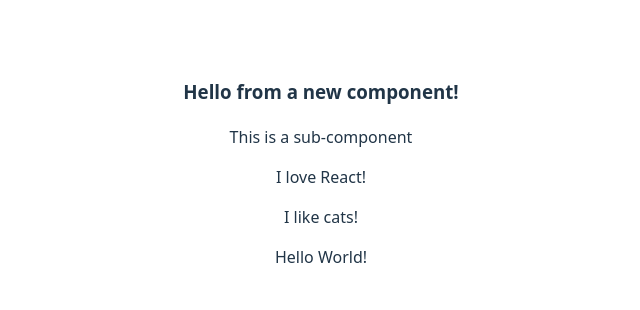
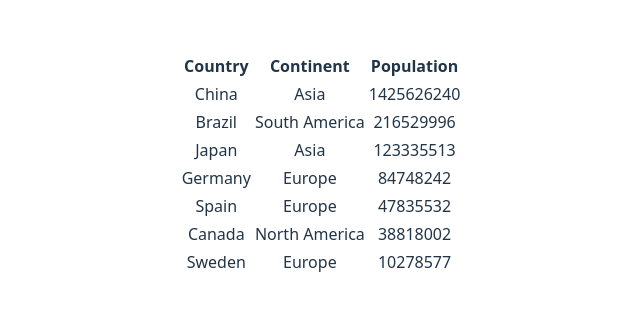
Before and after one commit to De1ora/Lektion-1, a React (Vite) app: page / in a window 1280 px wide. Shown: the part 236-546 px from the top of the page, without its empty margins (319-959 px from the left). Built offline with nearby package versions, Linux system fonts and the light colour scheme.

Commit message:
Grundläggande övningar uppgift 10

```diff
--- a/src/App.jsx
+++ b/src/App.jsx
@@ -1,89 +1,51 @@
 import './App.css'
 
-// 1. Skapa en egen komponent
-function MyComponent() {
-  return ( // Parentesen tillkommer pga radbrytning. Vanliga JS-kommentarer fungerar utanför JSX.
-    <> {/* Eftersom MyComponent nu retunerar två element, måste de wrappas som ett element med <> */}
-    <h3>Hello from a new component!</h3>
-    <SubComponent />
-  </>
-  )
-}
+// 10. Sortera och lägg in
+// Följande kod innehåller population data på några länder i en array. Gör så att data visas upp i tabellen
+// sorterad på population. Mest population går högst upp i tabellen och minst går längst ned. Det visas ett
+// hårdkodat exempel med Frankrike som ska tas bort. Raderna (i tabellen) skall komma från arrayen och skall
+// inte hårdkodas.
 
-// 2. Skapa en egen komponent
-function LoveReact() {
-  return <p>I love React!</p>
-}
+// Hints: Använd måsvingar och array-.map funktionen.
 
-// 3. Skapa en sub-komponent
-function SubComponent() {
-  return <p>This is a sub-component</p>
-}
-
-// 4. Skapa en komponent som slumpar ett tal
-function RandomNumber() {
-  const randomNumber = Math.random();
-
-  if (randomNumber > 0.5) {
-    return <p>I like dogs!</p>
-  } else if (randomNumber < 0.5) {
-    return <p>I like cats!</p>
-  } else if (randomNumber == 0.5) {
-    return <p>I like cats and dogs!</p>
+class Country {
+  constructor(name, continent, population) {
+    this.name = name;
+    this.continent = continent;
+    this.population = population;
   }
 }
 
-// 5. Fixa alla fel
-function MyErroredComponent() {
-  return <div>Hello World!</div>;
-}
+function App() {
+  const countries = [
+    new Country("Germany", "Europe", 84748242),
+    new Country("Sweden", "Europe", 10278577),
+    new Country("Japan", "Asia", 123335513),
+    new Country("China", "Asia", 1425626240),
+    new Country("Spain", "Europe", 47835532),
+    new Country("Brazil", "South America", 216529996),
+    new Country("Canada", "North America", 38818002),
+  ];
 
-// 7. Följande kod innehåller ett eller flera fel. Peka ut dem:
-
-/*
-
-const appDescription = "Welcome to my app.";
-
-function App() {
-  const appTitle = "My first app!";
   return (
-  <>
-  <h1>appTitle</h1>
-  <p>{appdescription}</p>
-  </>
+    <div>
+      <table>
+        <tr>
+          <th>Country</th>
+          <th>Continent</th>
+          <th>Population</th>
+        </tr>
+        {/* JavaScript går igenom listan med länder och frågar: Ska detta landet komma före detta? */}
+        {countries.sort((a, b) => b.population - a.population).map((country) => (
+          <tr key={country.name}>
+            <td>{country.name}</td>
+            <td>{country.continent}</td>
+            <td>{country.population}</td>
+          </tr>
+        ))}
+      </table>
+    </div>
   );
 }
 
-*/
-
-// 1. appDescription är definierad utanför App-komponenten, och är därför inte åtkomlig.
-// 2. <h1>appTitle</h1> kallar inte på variablens värde, utan skriver ut texten "appTitle".
-// 3. Utöver att appDescription är definierad utanför App-komponenten, så är den felstavad i <p>{appdescription}</p>.
-
-// 8. Fixa alla fel
-
-/*
-function title() {
-  return <h1>Welcome to my app!</h1>;
-}
-
-function App() {
-  return <title>;
-}
-*/
-
-// 1. React komponenter måste börja med en stor bokstav. function title måste ändras till function Title().
-// 2. <title> kan inte retuneras i App. Istället borde <Title /> returneras.
-
-function App() {
-  return (
-    <>
-      <MyComponent />
-      <LoveReact />
-      <RandomNumber />
-      <MyErroredComponent />
-    </>
-  )
-}
-
-export default App
+export default App;
```
